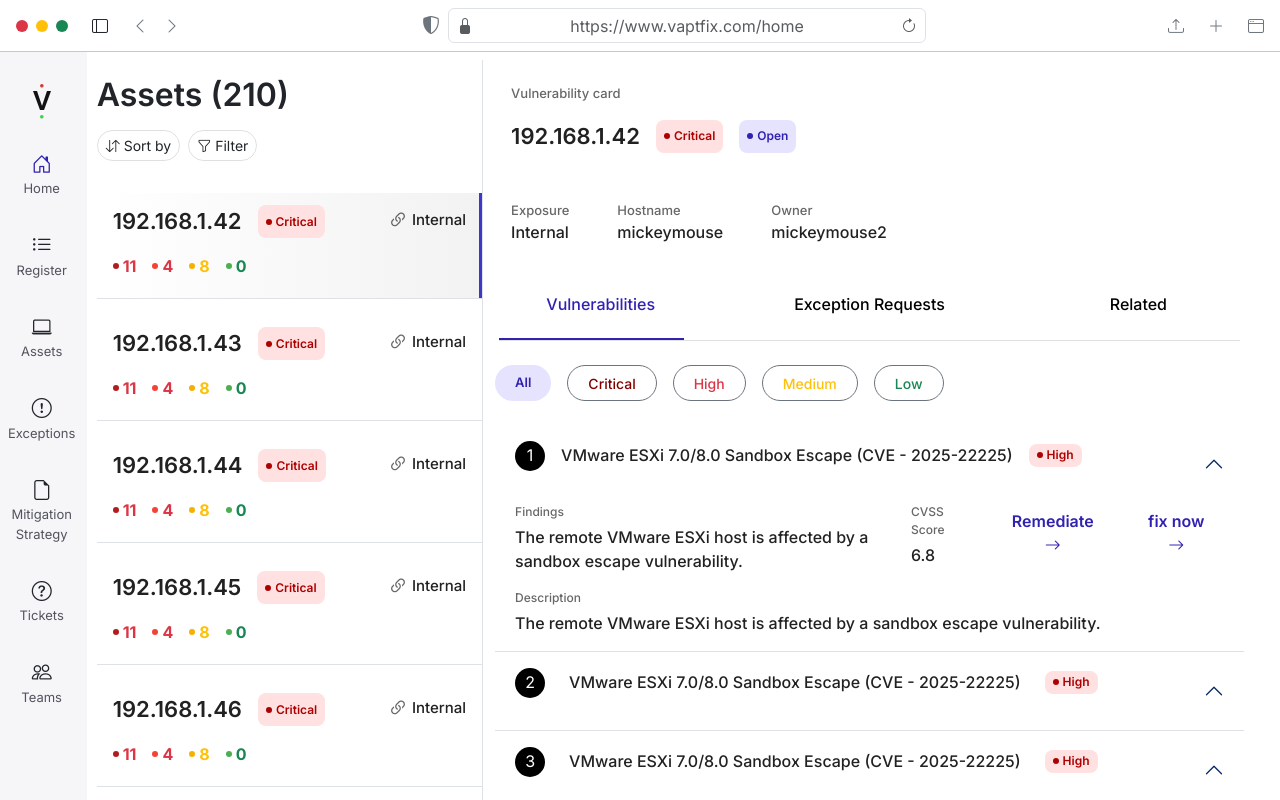
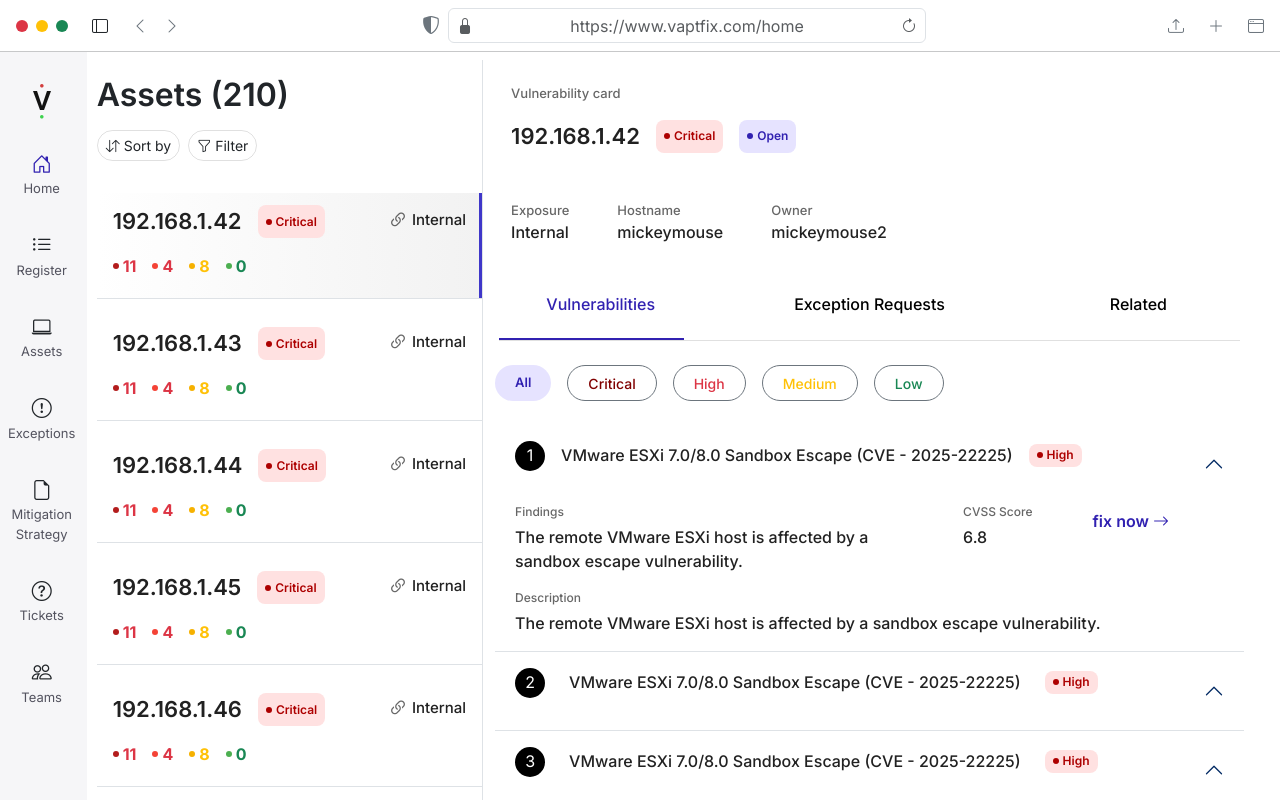
Before and after one commit to arsh321485/vapt-frontend, a Vue app in the folder vapt-fix/: page /assets in a window 1280 px wide. Shown: the top 800 px of the page. Built offline with nearby package versions, Linux system fonts and the light colour scheme.

Commit message:
changes done

```diff
--- a/vapt-fix/src/views/Dashboard/AssetsView.vue
+++ b/vapt-fix/src/views/Dashboard/AssetsView.vue
@@ -354,7 +354,7 @@
                                     <div class="d-flex justify-content-start gap-3">
 
                                     </div>
-                                    <div class="d-flex justify-content-start gap-3">
+                                    <div class="d-flex justify-content-start gap-5">
                                         <div class="d-flex flex-column" style="width: 400px;">
                                             <p class="mb-1" style="color: rgba(0, 0, 0, 0.6);font-weight: 500;font-size: 12px;">Findings</p>
                                             <p style="color: rgba(0, 0, 0, 0.87);font-weight: 500;font-size: 16px;">The remote VMware ESXi host is affected by a sandbox escape vulnerability.</p>
@@ -363,11 +363,9 @@
                                             <p class="mb-1" style="color: rgba(0, 0, 0, 0.6);font-weight: 500;font-size: 12px;">CVSS Score</p>
                                             <p style="color: rgba(0, 0, 0, 0.87);font-weight: 500;font-size: 16px;">6.8</p>
                                         </div>
+
                                         <div>
-                                          <router-link to="/vulnerabilitycard" class="btn border-0" style="color: rgba(49, 33, 177, 1);font-weight: 600">Remediate <i class="bi bi-arrow-right"></i></router-link>
-                                        </div>
-                                        <div>
-                                          <router-link to="" class="btn border-0" style="color: rgba(49, 33, 177, 1);font-weight: 600">fix now <i class="bi bi-arrow-right"></i></router-link>
+                                          <router-link to="/vulnerabilitycard" class="btn border-0" style="color: rgba(49, 33, 177, 1);font-weight: 600">fix now <i class="bi bi-arrow-right"></i></router-link>
                                         </div>
                                     </div>
                                     <div class="d-flex flex-column">
```
